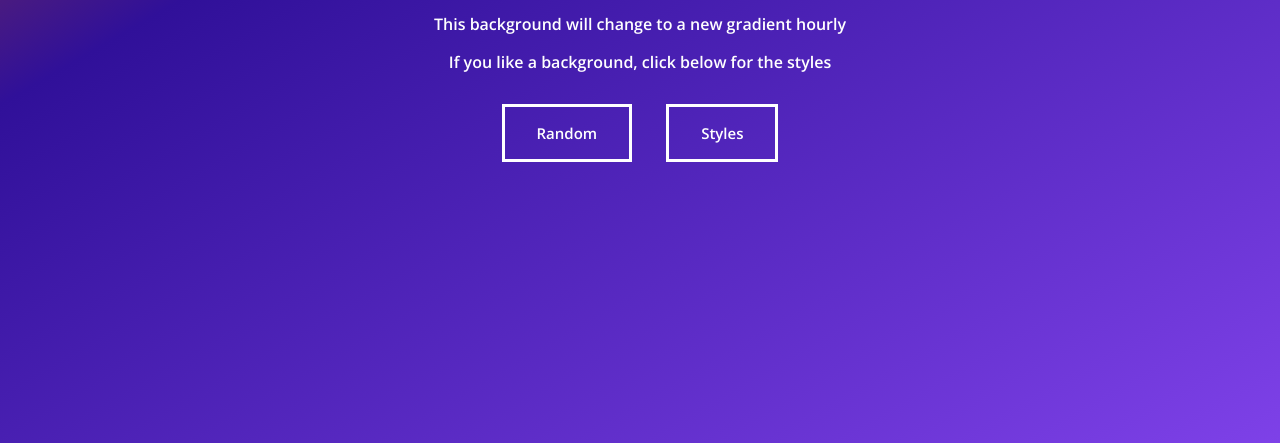
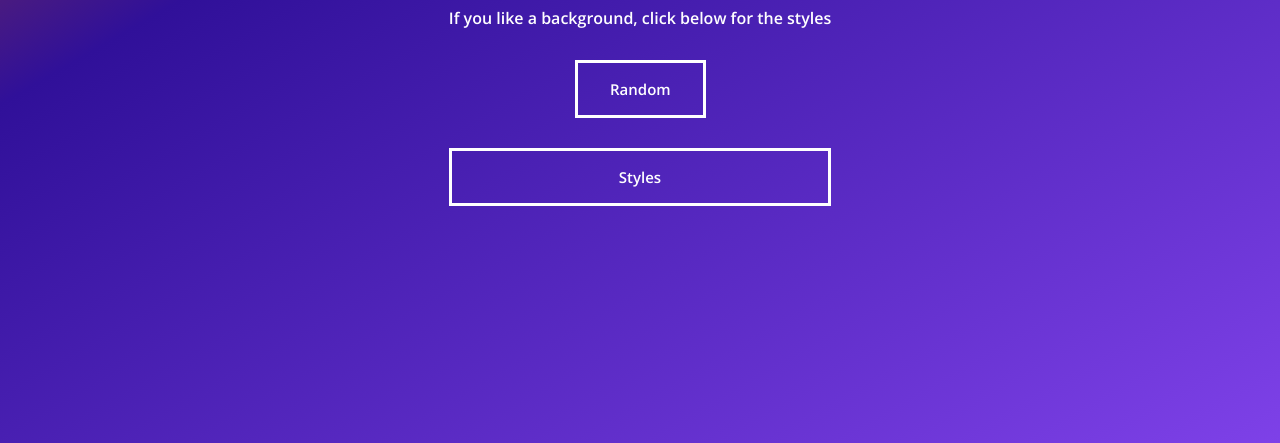
Before and after one commit to GeorgeSmith-Sweeper/colorStream, a website: page index.html in a window 1280 px wide. Shown: the part 357-800 px from the top of the page. Drawn offline with nearby package versions, Linux system fonts and the light colour scheme.

Commit message:
added Hover effect from "Hover.css", changed buttons to divs

```diff
--- a/index.html
+++ b/index.html
@@ -7,12 +7,11 @@
   </head>
   <body>
     <div class="main">
-    <!-- <div class="color-tester"></div> -->
       <span>Color Stream</span>
       <p>This background will change to a new gradient hourly</p>
       <p>If you like a background, click below for the styles</p>
-      <button class="button color-tester">Random</button>
-      <button class="button">Styles</button>
+      <div class="button color-tester hvr-sweep-to-right">Random</div>
+      <div class="button">Styles</div>
     </div>
     <script type="text/javascript" src="scripts.js"></script>
   </body>
--- a/scripts.js
+++ b/scripts.js
@@ -19,6 +19,9 @@ function randomColor() {
   return color;
 }
 
+function randomNumTo100() {
+
+}
 // Applies the random color to the 'body'
 function applyRandomColor() {
 
--- a/styles.css
+++ b/styles.css
@@ -39,14 +39,52 @@ p {
   transition-duration: 0.4s;
 }
 
-.button:hover {
-  background-color: red;
-  /*transition: ease .5s;*/
-}
+
+
 .button:focus {
   outline: 0;
 }
 
+/* Sweep To Right */
+.hvr-sweep-to-right {
+  display: inline-block;
+  vertical-align: middle;
+  -webkit-transform: perspective(1px) translateZ(0);
+  transform: perspective(1px) translateZ(0);
+  box-shadow: 0 0 1px transparent;
+  position: relative;
+  -webkit-transition-property: color;
+  transition-property: color;
+  -webkit-transition-duration: 0.3s;
+  transition-duration: 0.3s;
+}
+.hvr-sweep-to-right:before {
+  content: "";
+  position: absolute;
+  z-index: -1;
+  top: 0;
+  left: 0;
+  right: 0;
+  bottom: 0;
+  background: #2098D1;
+  -webkit-transform: scaleX(0);
+  transform: scaleX(0);
+  -webkit-transform-origin: 0 50%;
+  transform-origin: 0 50%;
+  -webkit-transition-property: transform;
+  transition-property: transform;
+  -webkit-transition-duration: 0.3s;
+  transition-duration: 0.3s;
+  -webkit-transition-timing-function: ease-out;
+  transition-timing-function: ease-out;
+}
+.hvr-sweep-to-right:hover, .hvr-sweep-to-right:focus, .hvr-sweep-to-right:active {
+  color: white;
+}
+.hvr-sweep-to-right:hover:before, .hvr-sweep-to-right:focus:before, .hvr-sweep-to-right:active:before {
+  -webkit-transform: scaleX(1);
+  transform: scaleX(1);
+}
 
 @keyframes fadein {
     from {
```
